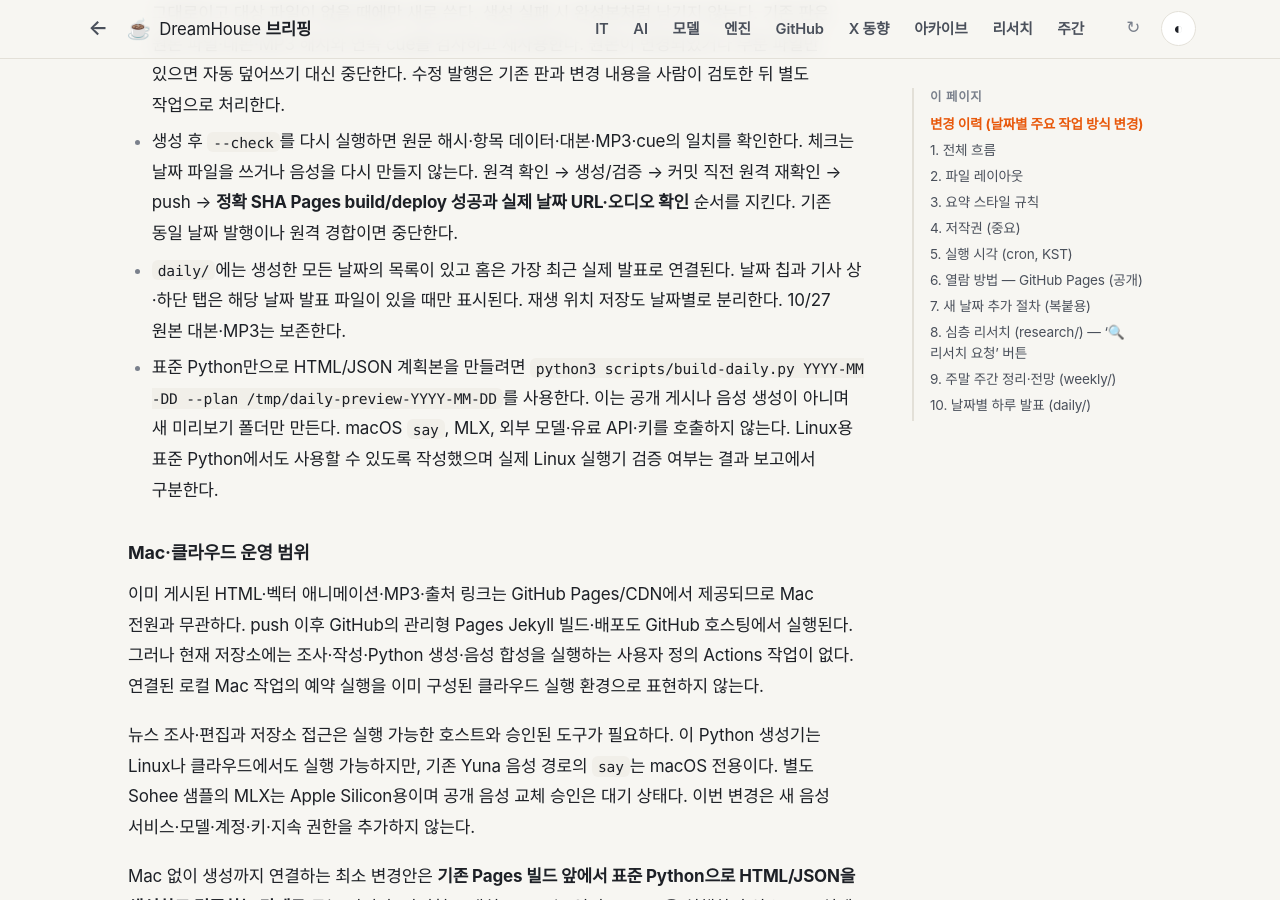
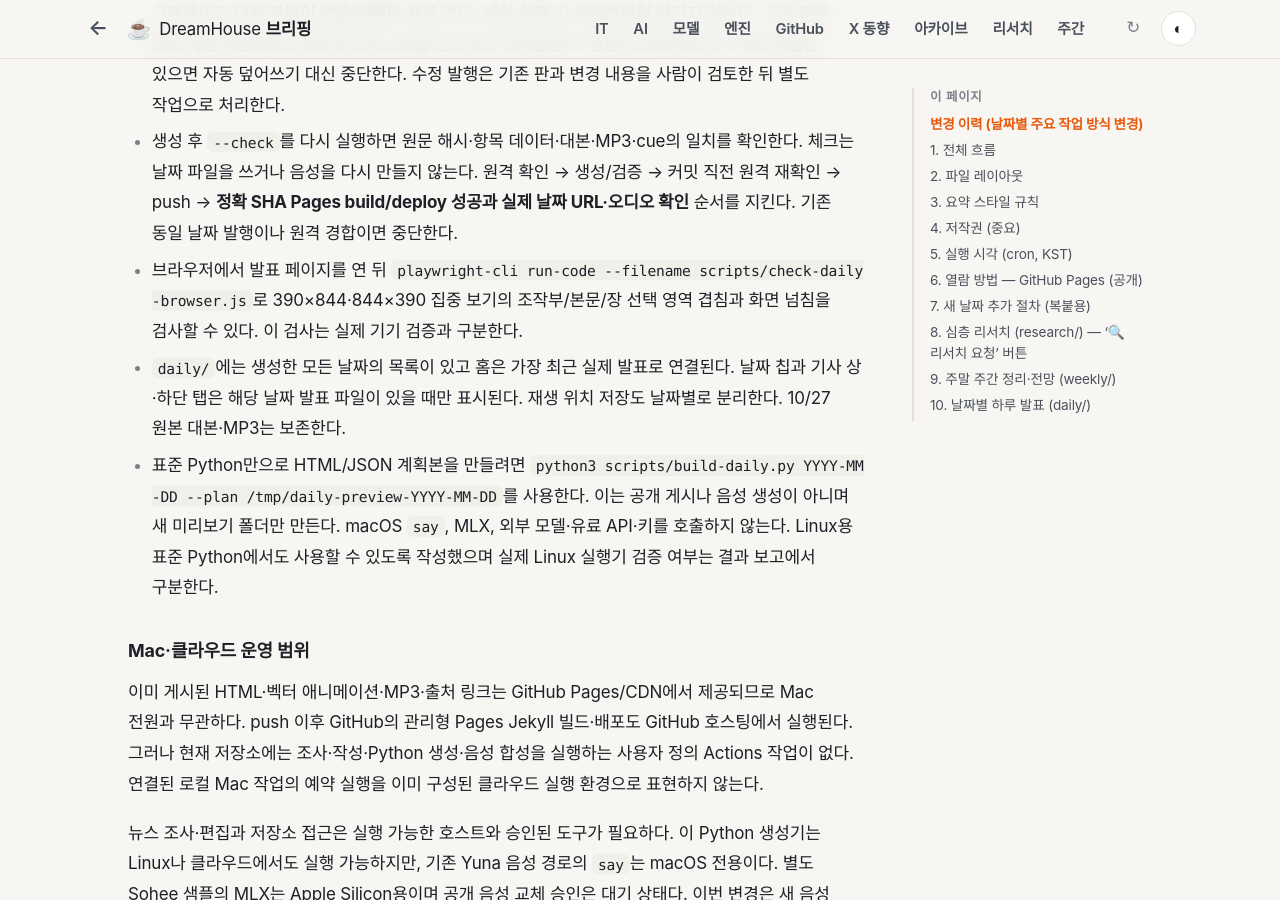
Before and after one commit to DreamHouseKSH/dreamhouse-briefings, a Jekyll site: the page built from docs/WORKFLOW.md, in a window 1280 px wide and 900 px high, scrolled down 21607 px. Built offline with Jekyll 4.4.1, drawn with Linux system fonts in a browser that asks for light colours; some web fonts are replaced; our own code applies the rules of GitHub Pages for plain Markdown files.

Commit message:
daily: keep source notices out of focused presentation grid

```diff
--- a/assets/css/daily.css
+++ b/assets/css/daily.css
@@ -29,7 +29,7 @@
 .day-script ol{padding-left:1.3rem;margin:.8rem 0 0}.day-script li+li{margin-top:.8rem}
 .day-diagram{touch-action:pan-y pinch-zoom}
 .day-deck.day-focused{position:fixed;inset:auto;top:var(--day-vtop,0px);left:0;z-index:1000;width:var(--day-vwidth,100%);max-width:none;height:100vh;height:100dvh;height:var(--day-vh,100dvh);margin:0;background:var(--bg);box-sizing:border-box;padding: max(6px,env(safe-area-inset-top,0px)) max(10px,env(safe-area-inset-right,0px)) max(8px,env(safe-area-inset-bottom,0px)) max(10px,env(safe-area-inset-left,0px));display:grid;grid-template-rows:auto auto minmax(0,1fr) auto;gap:4px;overflow:hidden;overscroll-behavior:none}
-.day-focused>.day-heading,.day-focused>.day-scope,.day-focused>.day-help{display:none!important}
+.day-focused>.day-heading,.day-focused>.day-scope,.day-focused>.day-source-notices,.day-focused>.day-help{display:none!important}
 .day-focused>.day-controls{position:relative;top:auto;padding:4px 0;margin:0;z-index:4}
 .day-focused [data-action="full"]{display:none}
 .day-focused>.day-stage{min-height:0;min-width:0;overflow-y:auto;overflow-x:hidden;-webkit-overflow-scrolling:touch;overscroll-behavior-y:contain;scroll-padding:8px;touch-action:pan-y pinch-zoom;outline-offset:-3px}
--- a/docs/WORKFLOW.md
+++ b/docs/WORKFLOW.md
@@ -375,6 +375,7 @@
 - 생성기는 해당 날짜 `news/YYYY-MM-DD/*.md`의 번호 있는 모든 항목(존재하는 X 포함)과 `github/YYYY-MM-DD.md`의 모든 카드에서 제목·요약/해석·주의점·원문·상세 앵커를 추출한다. 본문 밖의 새 사실·수치·관계는 만들지 않는다. 뉴스는 발표 내용/적용 범위/검증 범위, GitHub는 기능/사용/주의점을 세 단계의 벡터 관계도로 편집한다. 전체 원문 날짜·수집 안내·다른 시각은 정적 목차와 상세 링크로 유지한다.
 - 날짜 JSON, HTML, 단일 MP3, 오디오 cue 메타데이터를 임시 폴더에서 모두 만든 뒤 입력 해시가 그대로이고 대상 파일이 없을 때에만 새로 쓴다. 생성 실패 시 완성본처럼 남기지 않는다. 기존 판은 원본 파일·대본·MP3 해시와 연속 cue를 검사하고 재사용한다. 원본이 변경되었거나 부분 파일만 있으면 자동 덮어쓰기 대신 중단한다. 수정 발행은 기존 판과 변경 내용을 사람이 검토한 뒤 별도 작업으로 처리한다.
 - 생성 후 `--check`를 다시 실행하면 원문 해시·항목 데이터·대본·MP3·cue의 일치를 확인한다. 체크는 날짜 파일을 쓰거나 음성을 다시 만들지 않는다. 원격 확인 → 생성/검증 → 커밋 직전 원격 재확인 → push → **정확 SHA Pages build/deploy 성공과 실제 날짜 URL·오디오 확인** 순서를 지킨다. 기존 동일 날짜 발행이나 원격 경합이면 중단한다.
+- 브라우저에서 발표 페이지를 연 뒤 `playwright-cli run-code --filename scripts/check-daily-browser.js`로 390×844·844×390 집중 보기의 조작부/본문/장 선택 영역 겹침과 화면 넘침을 검사할 수 있다. 이 검사는 실제 기기 검증과 구분한다.
 - `daily/`에는 생성한 모든 날짜의 목록이 있고 홈은 가장 최근 실제 발표로 연결된다. 날짜 칩과 기사 상·하단 탭은 해당 날짜 발표 파일이 있을 때만 표시된다. 재생 위치 저장도 날짜별로 분리한다. 10/27 원본 대본·MP3는 보존한다.
 - 표준 Python만으로 HTML/JSON 계획본을 만들려면 `python3 scripts/build-daily.py YYYY-MM-DD --plan /tmp/daily-preview-YYYY-MM-DD`를 사용한다. 이는 공개 게시나 음성 생성이 아니며 새 미리보기 폴더만 만든다. macOS `say`, MLX, 외부 모델·유료 API·키를 호출하지 않는다. Linux용 표준 Python에서도 사용할 수 있도록 작성했으며 실제 Linux 실행기 검증 여부는 결과 보고에서 구분한다.
 
```
Also changed, not shown: scripts/check-daily-browser.js (added, +18 -0 lines).
